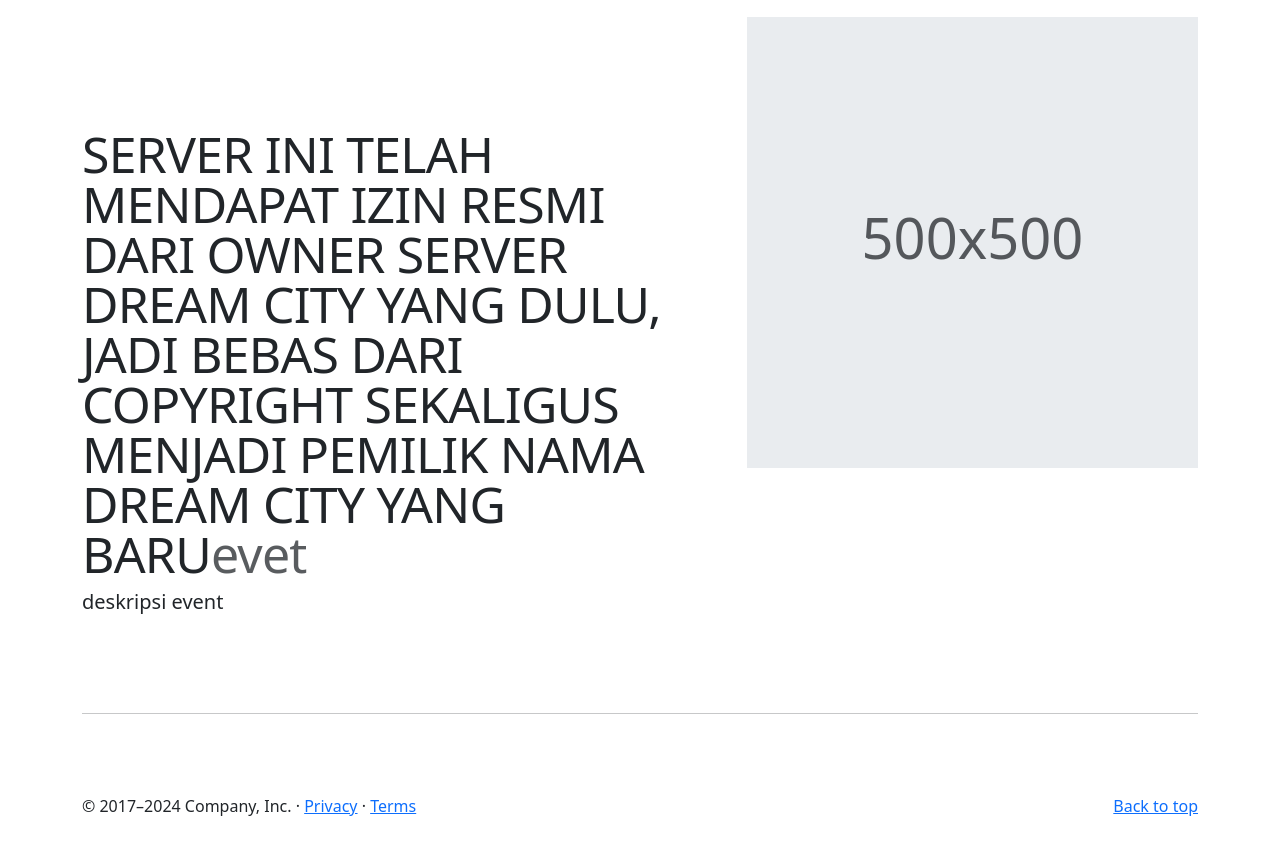
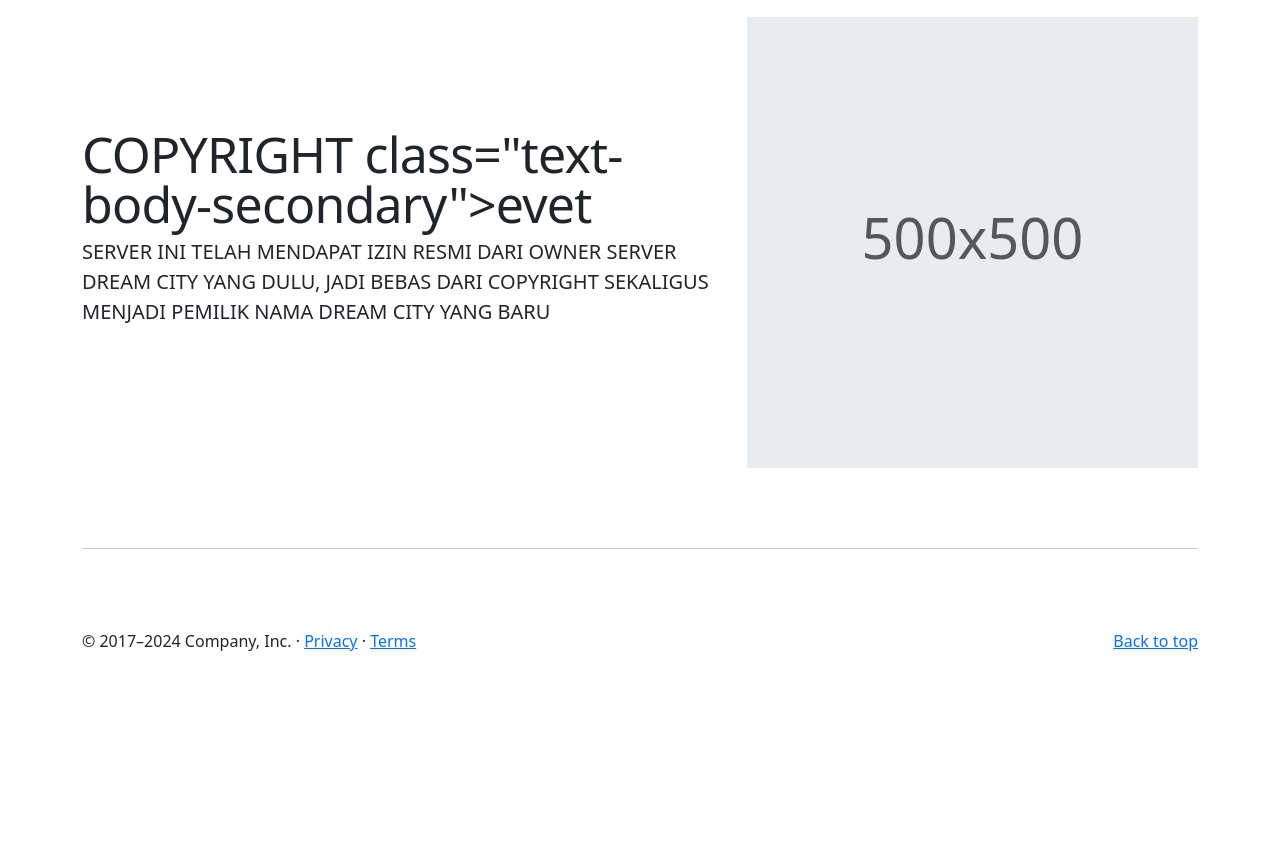
Before and after one commit to stats-driod/citydream, a plain HTML site: page index.html in a window 1280 px wide. Shown: the part 2320-3174 px from the top of the page. After the commit the page ends 3037 px from the top, so only its background shows below. Drawn offline with nearby package versions, Linux system fonts and the light colour scheme; a script that the page names is missing.

Commit message:
Update index.html

```diff
--- a/index.html
+++ b/index.html
@@ -306,9 +306,9 @@
 
     <div class="row featurette">
       <div class="col-md-7">
-        <h2 class="featurette-heading fw-normal lh-1">SERVER INI TELAH MENDAPAT IZIN RESMI DARI OWNER SERVER DREAM CITY YANG DULU, JADI BEBAS DARI COPYRIGHT SEKALIGUS MENJADI
-          PEMILIK NAMA DREAM CITY YANG BARU<span class="text-body-secondary">evet</span></h2>
-        <p class="lead">deskripsi event</p>
+        <h2 class="featurette-heading fw-normal lh-1">COPYRIGHT class="text-body-secondary">evet</span></h2>
+        <p class="lead">SERVER INI TELAH MENDAPAT IZIN RESMI DARI OWNER SERVER DREAM CITY YANG DULU, JADI BEBAS DARI COPYRIGHT SEKALIGUS MENJADI
+          PEMILIK NAMA DREAM CITY YANG BARU</p>
       </div>
       <div class="col-md-5">
         <svg class="bd-placeholder-img bd-placeholder-img-lg featurette-image img-fluid mx-auto" width="500" height="500" xmlns="http://www.w3.org/2000/svg" role="img" aria-label="Placeholder: 500x500" preserveAspectRatio="xMidYMid slice" focusable="false"><title>Placeholder</title><rect width="100%" height="100%" fill="var(--bs-secondary-bg)"/><text x="50%" y="50%" fill="var(--bs-secondary-color)" dy=".3em">500x500</text></svg>
```
